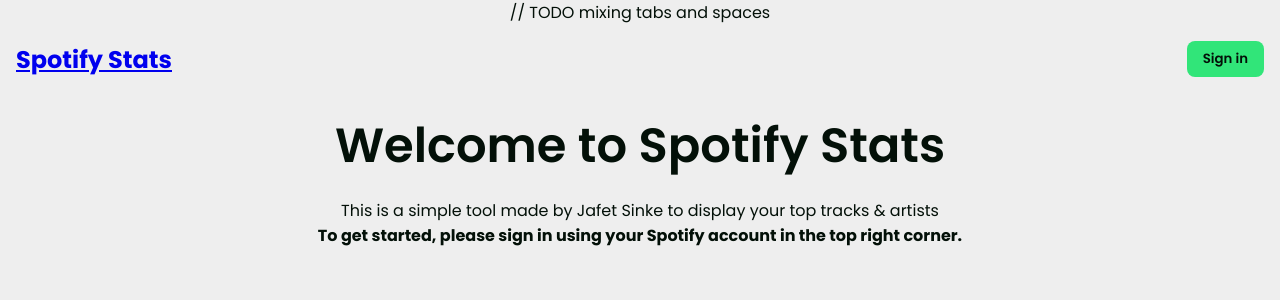
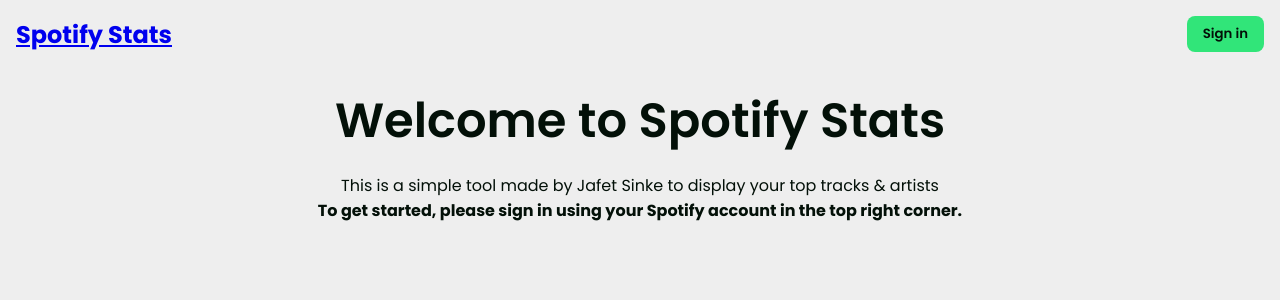
Before and after one commit to jafetsinke/SpotifyStatistics, a Next.js app in the folder spotify-stats/: page / in a window 1280 px wide. Shown: the top 300 px of the page. Built offline with nearby package versions, Linux system fonts and the light colour scheme; no server answers.

Commit message:
replace tabs with spaces

```diff
--- a/spotify-stats/components/Layout.tsx
+++ b/spotify-stats/components/Layout.tsx
@@ -11,7 +11,6 @@
         <link rel="icon" href="/favicon.ico" />
       </Head>
       <main>
-          // TODO mixing tabs and spaces
         <nav>
           <Link href="/"><h2>Spotify Stats</h2></Link>
           <ProfileLoginButton />
```
Lines whose indentation alone changed are shown as unchanged.
